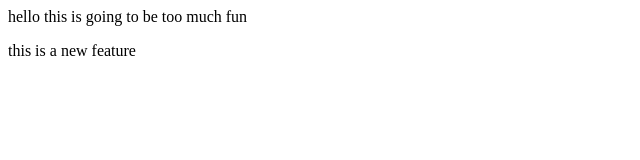
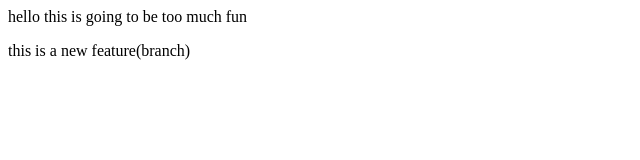
Before and after one commit to Jyoti9520/LocalRepo, a plain HTML site: page index.html in a window 1280 px wide. Shown: the full height of the page, 0-640 px from the left. Drawn offline with Linux system fonts and the light colour scheme.

Commit message:
added a new feature again

```diff
--- a/index.html
+++ b/index.html
@@ -1,2 +1,2 @@
 <p>hello this is going to be too much fun</p>
-<P>this is a new feature</P>
+<P>this is a new feature(branch)</P>
```
